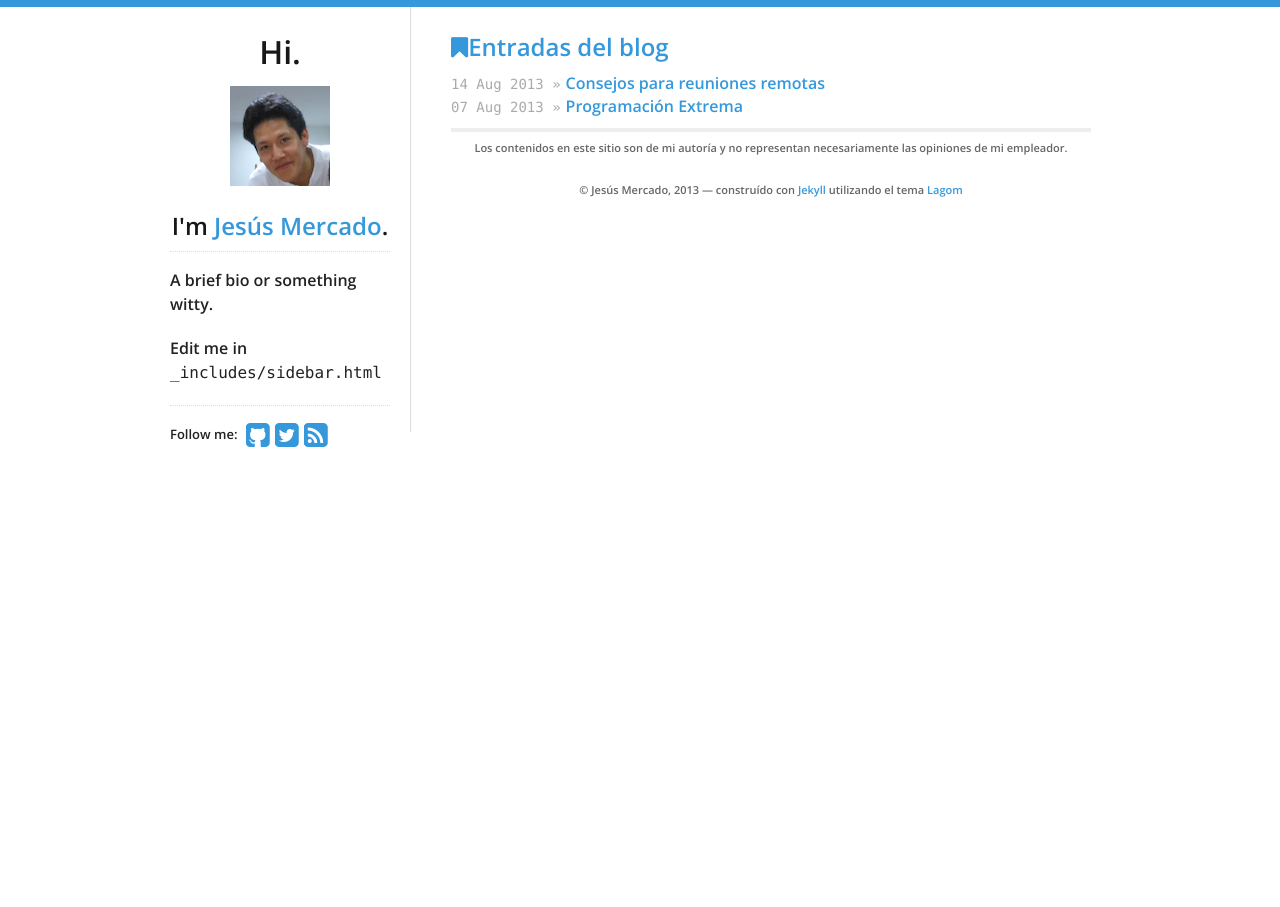
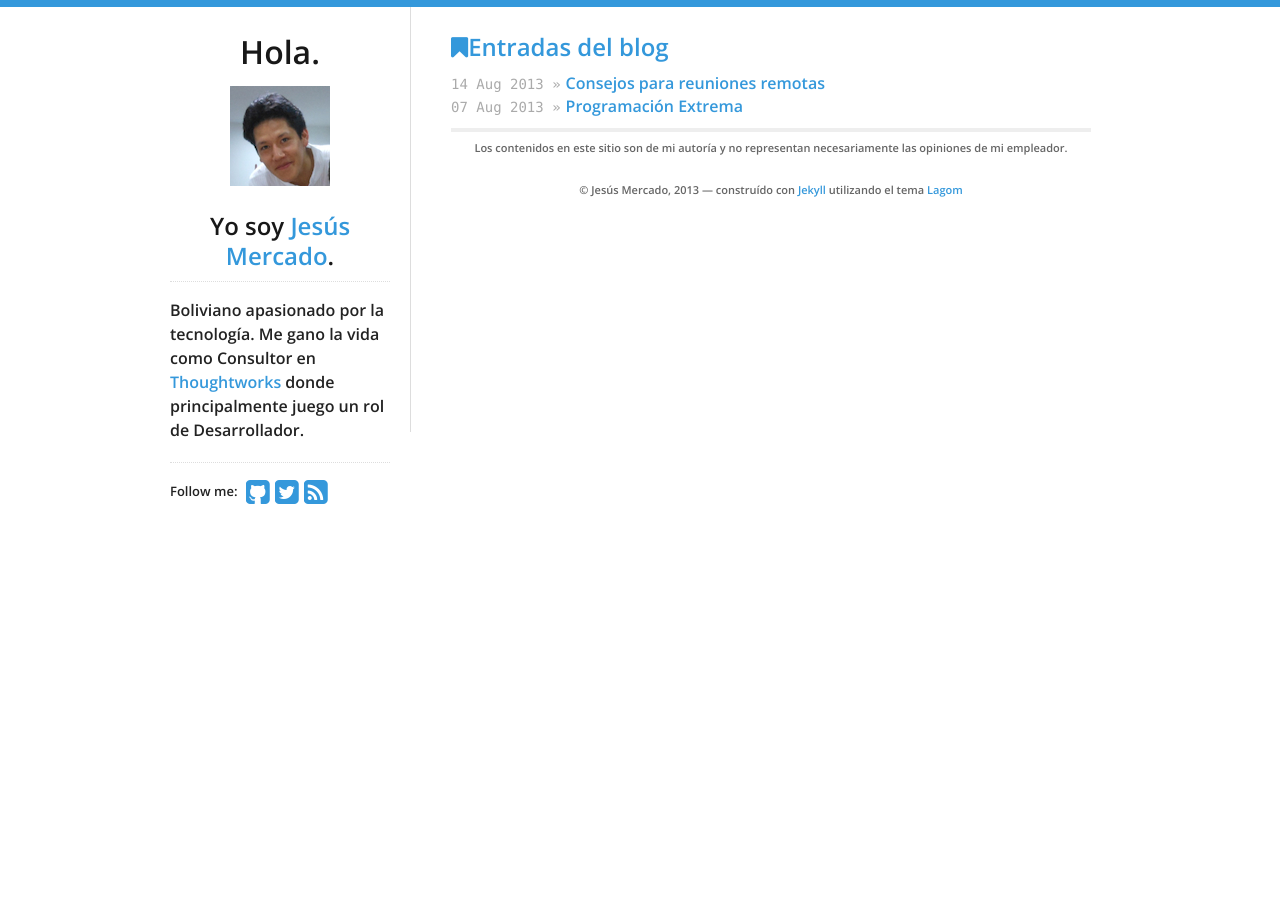
Before and after one commit to jesusmercado/jesusmercado.github.io, a Jekyll site: the page built from index.html, in a window 1280 px wide. Built offline with Jekyll 4.4.1, drawn with Linux system fonts in a browser that asks for light colours.

Commit message:
Actualizar biografia

```diff
--- a/_includes/sidebar.html
+++ b/_includes/sidebar.html
@@ -1,14 +1,12 @@
 <nav>
-  <h1>Hi.</h1>
+  <h1>Hola.</h1>
   <a href="/">
     <img src="/logo.jpg" id="logo" alt="Blog logo"/>
   </a>
-  <h2>I'm <a href="/">{{ site.theme.name }}</a>.</h2>
+  <h2>Yo soy <a href="/">{{ site.theme.name }}</a>.</h2>
   <hr/>
   <ul>
-  <p>A brief bio or something witty.</p>
-  <p>
-    Edit me in <code>_includes/sidebar.html</code>
+  <p>Boliviano apasionado por la tecnología. Me gano la vida como Consultor en <a href="http://www.thoughtworks.com/es">Thoughtworks</a> donde principalmente juego un rol de Desarrollador.
   </p>
   <hr/>
   <div>
```
